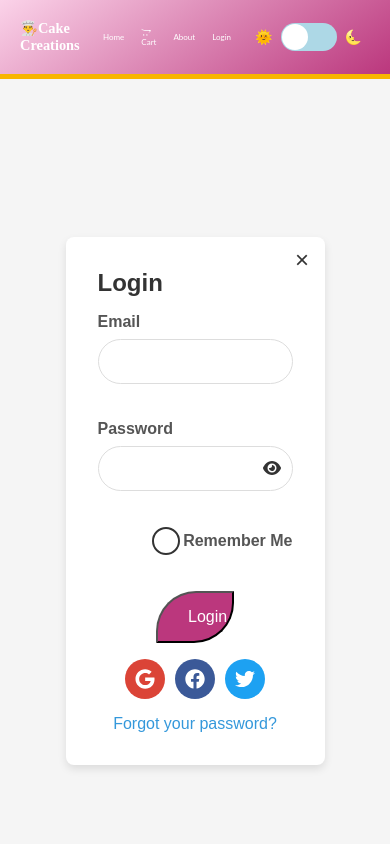
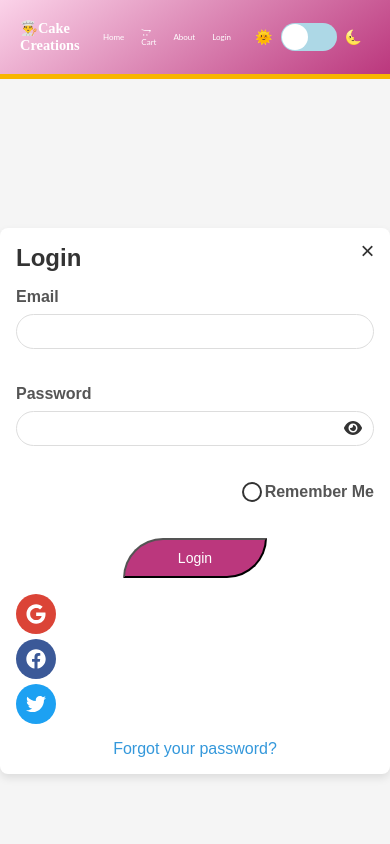
Before and after one commit to pranjalee30/cake, a React (Create React App) app: page /login in a window 390 px wide. Shown: the top 844 px of the page. Built offline with nearby package versions, Linux system fonts and the light colour scheme.

Commit message:
added functionality and improve css for login form

```diff
--- a/src/components/Login.css
+++ b/src/components/Login.css
@@ -215,3 +215,26 @@ h2 {
 .forgot-password a:hover {
   text-decoration: underline;
 }
+
+/* For small phones */
+@media (max-width: 480px) {
+  .login-form {
+    width: 100%;
+    padding: 1rem;
+  }
+
+  .login-button {
+    font-size: 0.875rem;
+    padding: 10px;
+  }
+
+  .input-group input {
+    padding: 0.5rem;
+    font-size: 0.875rem;
+  }
+
+  .oauth-buttons {
+    flex-direction: column;
+    gap: 5px;
+  }
+}
```
